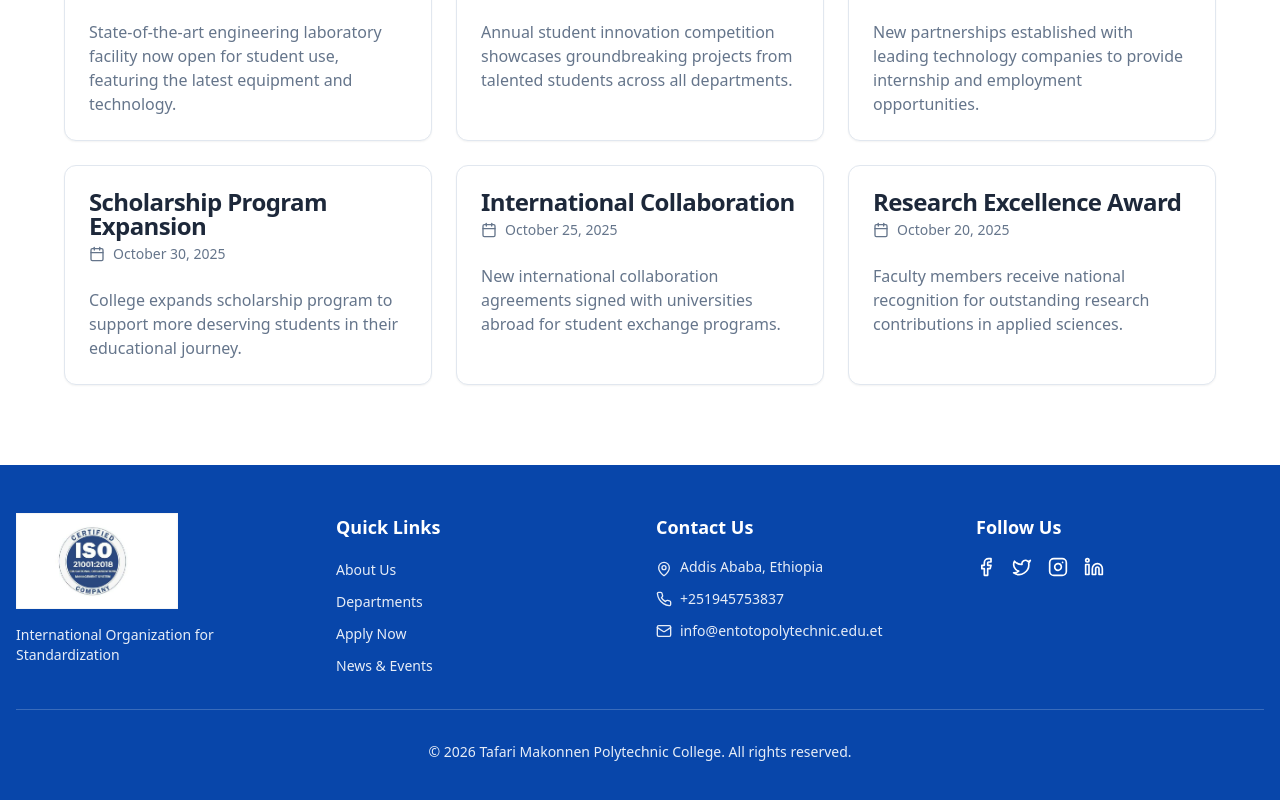
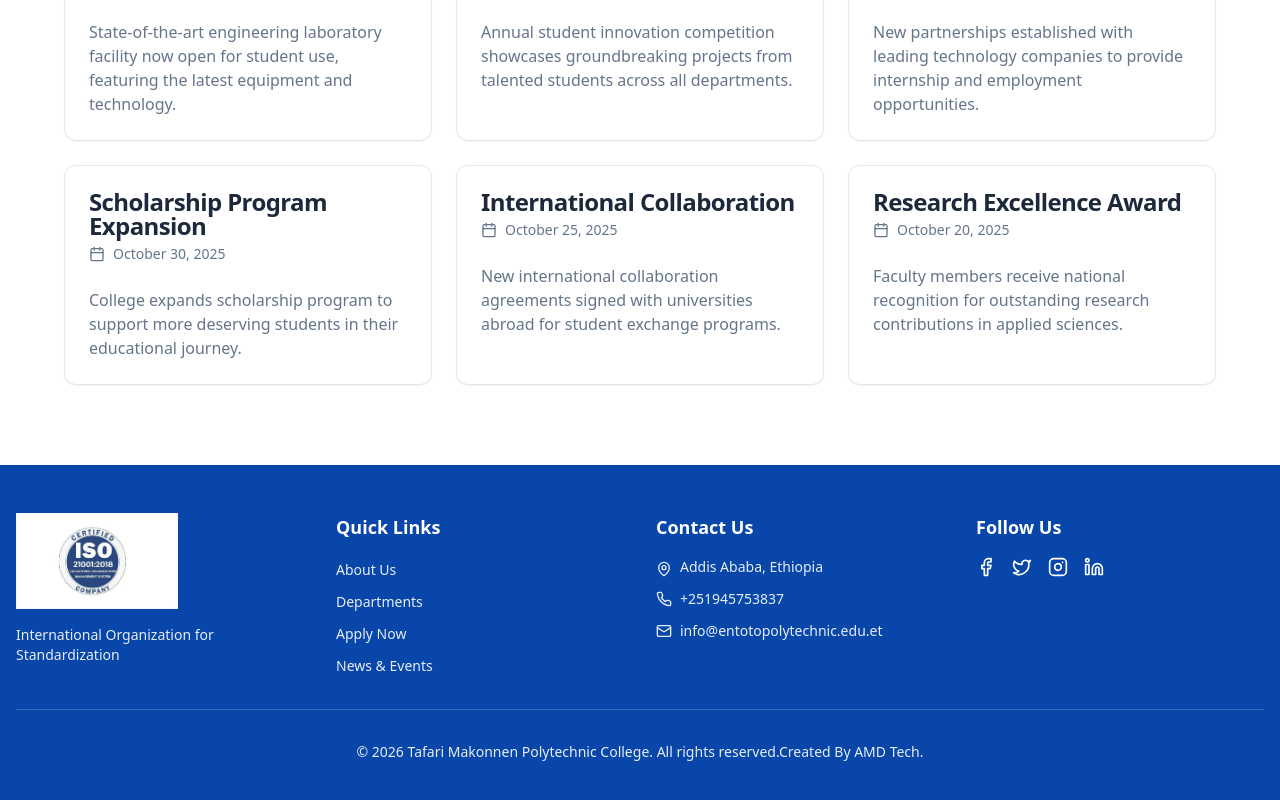
Before and after one commit to nathan39e/entoto-registration-hub, a React (Vite) app: page /news in a window 1280 px wide. Shown: the part 532-1332 px from the top of the page. Built offline with nearby package versions, Linux system fonts and the light colour scheme; the HTML template or start-up script is replaced by a standard one.

Commit message:
Update footer text to include creator information
Added 'Created By AMD Tech.' to the footer.

```diff
--- a/src/components/Footer.tsx
+++ b/src/components/Footer.tsx
@@ -79,7 +79,7 @@ const Footer = () => {
 
         <div className="border-t border-primary-foreground/20 pt-8">
           <p className="text-center text-sm opacity-90">
-            © {new Date().getFullYear()} Tafari Makonnen Polytechnic College. All rights reserved.
+            © {new Date().getFullYear()} Tafari Makonnen Polytechnic College. All rights reserved.Created By AMD Tech.
           </p>
         </div>
       </div>
```
